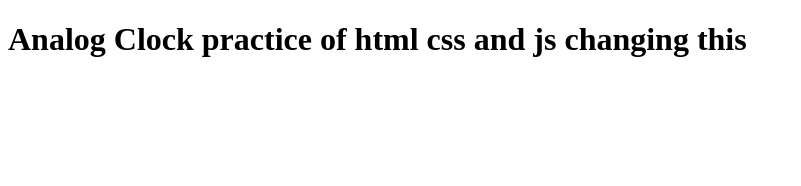
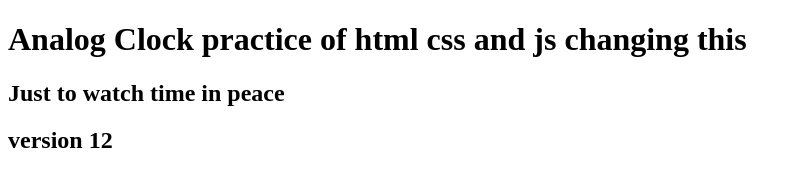
Before and after one commit to SuperiorSam22/SimpleAnalogClock, a plain HTML site: page index.html in a window 1280 px wide. Shown: the whole page, without its empty margins (0-801 px from the left). Drawn offline with Linux system fonts and the light colour scheme.

Commit message:
version 3

```diff
--- a/index.html
+++ b/index.html
@@ -7,5 +7,7 @@
 </head>
 <body>
     <h1>Analog Clock practice of html css and js changing this</h1>
+    <h2>Just to watch time in peace</h2>
+    <h2>version 12</h2>
 </body>
 </html>
--- /dev/null
+++ b/style.css
@@ -0,0 +1,4 @@
+*{
+    margin: 0%;
+    padding: 0%;
+}
```
